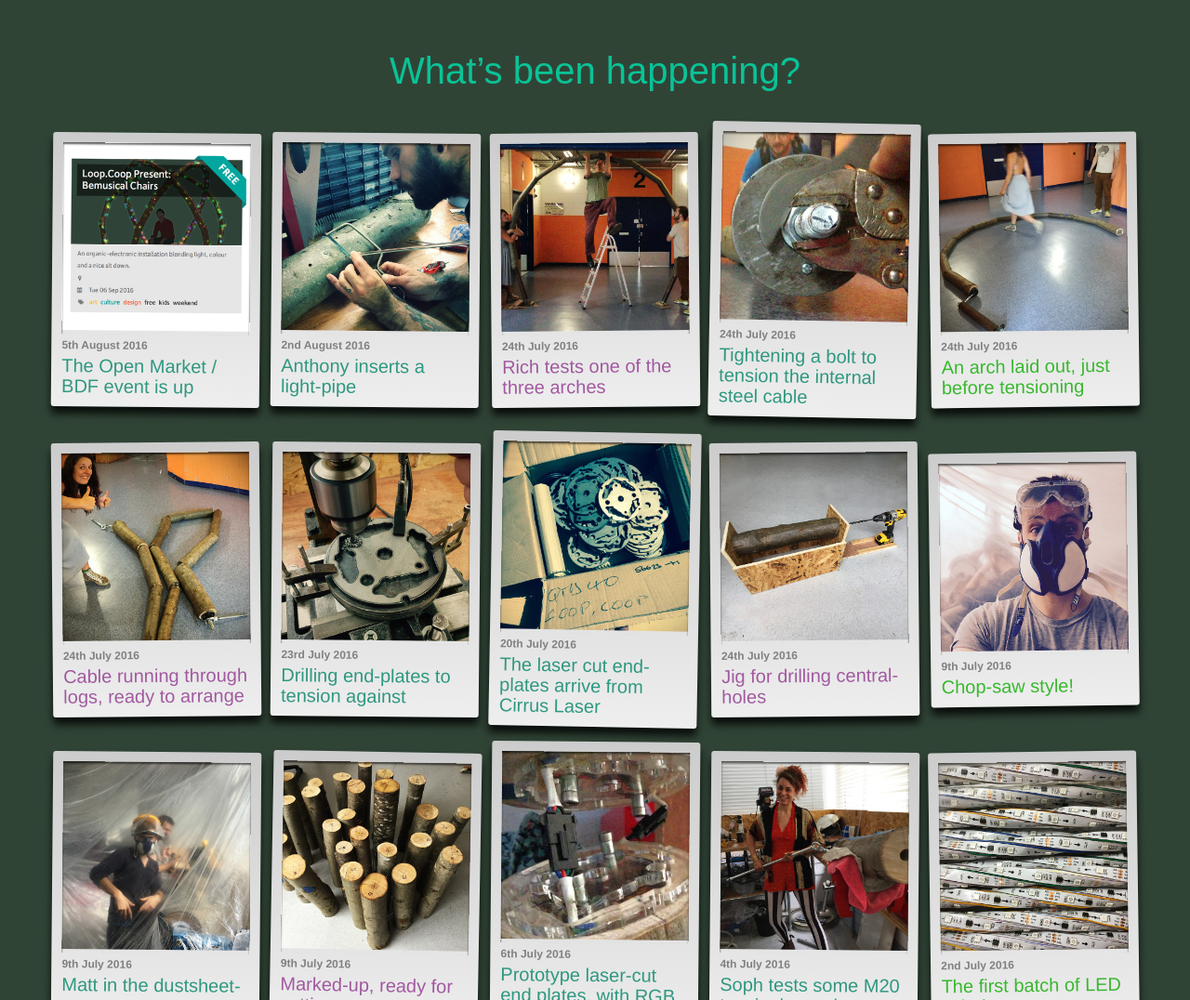
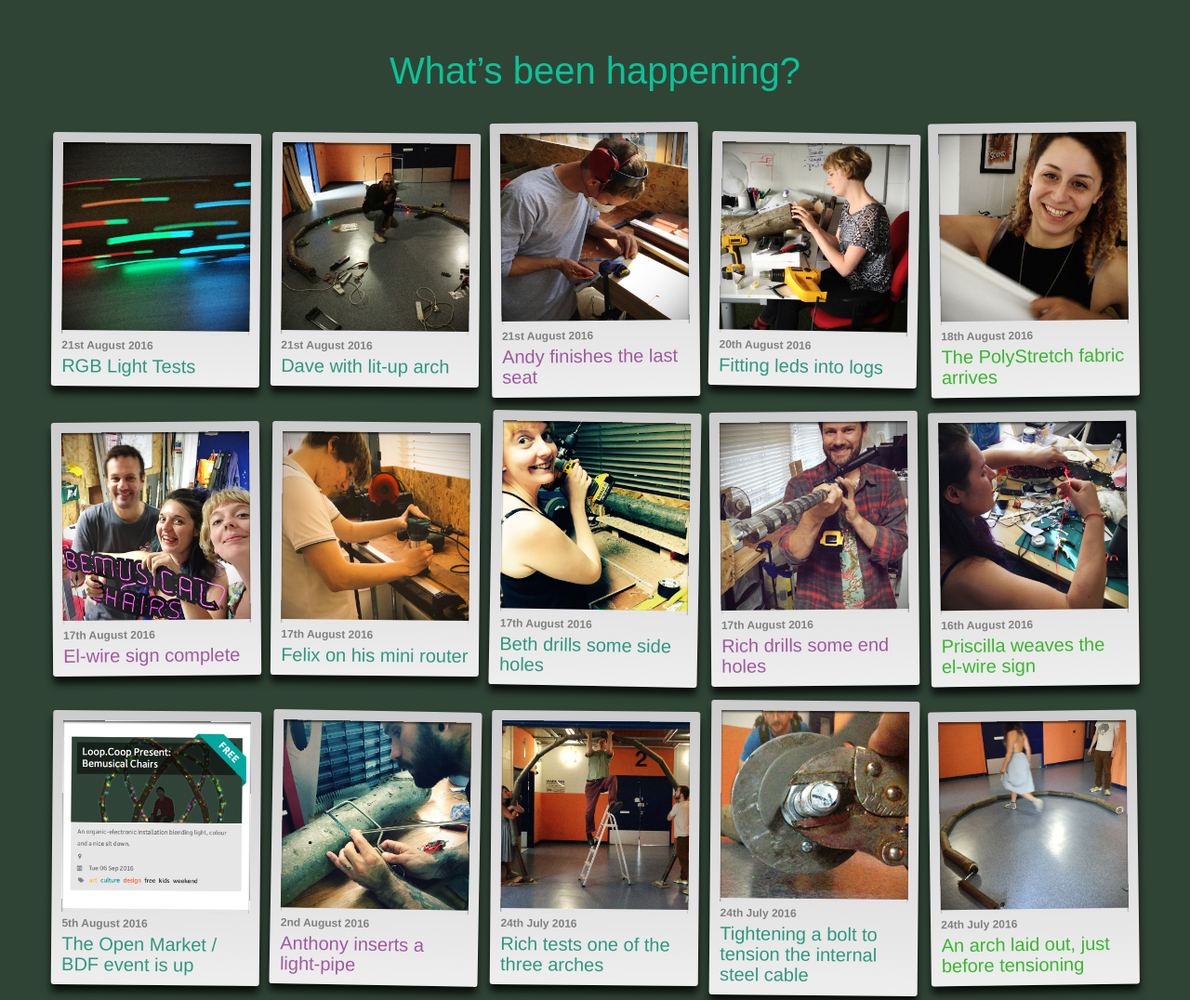
Before and after one commit to loopdotcoop/bemusicalchairs, a website: page index.html in a window 1280 px wide. Shown: the part 1126-2202 px from the top of the page at 93% size. Drawn offline with Linux system fonts and the light colour scheme; a web font is replaced by a local one.

Commit message:
0.2.2 new photos; thanks to Andy, Will and Marjon

```diff
--- a/index.html
+++ b/index.html
@@ -61,6 +61,46 @@
               <h2>What’s been happening?</h2>
               <ul>
                 <li>
+                  <span><img src="assets/20160821-rgb-light-tests.jpg"></span>
+                  <h5>21st August 2016</h5>
+                  <p>RGB Light Tests</p>
+                </li><li>
+                  <span><img src="assets/20160821-dave-with-lit-up-arch.jpg"></span>
+                  <h5>21st August 2016</h5>
+                  <p>Dave with lit-up arch</p>
+                </li><li>
+                  <span><img src="assets/20160821-andy-finishes-the-last-seat.jpg"></span>
+                  <h5>21st August 2016</h5>
+                  <p>Andy finishes the last seat</p>
+                </li><li>
+                  <span><img src="assets/20160820-fitting-leds-into-logs.jpg"></span>
+                  <h5>20th August 2016</h5>
+                  <p>Fitting leds into logs</p>
+                </li><li>
+                  <span><img src="assets/20160818-the-polystretch-fabric-arrives.jpg"></span>
+                  <h5>18th August 2016</h5>
+                  <p>The PolyStretch fabric arrives</p>
+                </li><li>
+                  <span><img src="assets/20160817-el-wire-sign-complete.jpg"></span>
+                  <h5>17th August 2016</h5>
+                  <p>El-wire sign complete</p>
+                </li><li>
+                  <span><img src="assets/20160817-felix-on-his-mini-router.jpg"></span>
+                  <h5>17th August 2016</h5>
+                  <p>Felix on his mini router</p>
+                </li><li>
+                  <span><img src="assets/20160817-beth-drills-some-side-holes.jpg"></span>
+                  <h5>17th August 2016</h5>
+                  <p>Beth drills some side holes</p>
+                </li><li>
+                  <span><img src="assets/20160817-rich-drills-some-end-holes.jpg"></span>
+                  <h5>17th August 2016</h5>
+                  <p>Rich drills some end holes</p>
+                </li><li>
+                  <span><img src="assets/20160816-priscilla-weaves-the-el-wire-sign.jpg"></span>
+                  <h5>16th August 2016</h5>
+                  <p>Priscilla weaves the el-wire sign</p>
+                </li><li>
                   <span><img src="assets/20160805-bdf-event-in-calendar-v2.jpg"></span>
                   <h5>5th August 2016</h5>
                   <p>The Open Market / BDF event is up</p>
@@ -193,12 +233,14 @@
                 <li>Monty</li>
                 <li>Jamie and Anthony</li>
                 <li>Felix</li>
+                <li>Andy and Will</li>
                 <li>Becky, Richard and Keivor at Harvey &amp; John</li>
                 <li>Ricky at Cirrus Laser</li>
                 <li>Zoli at Exhibit Printing</li>
                 <li>Phil at Hampshire Chestnut</li>
                 <li>Rick at The Wood Store</li>
                 <li>James at MMA Architectural</li>
+                <li>Marjon at ShowTex</li>
                 <li>Laurence at Brighton Digital Festival</li>
                 <li>Morgan at Shambala Festival</li>
                 <li>Paul and Alex at The Open Market</li>
--- a/package.json
+++ b/package.json
@@ -1,6 +1,6 @@
 {
   "name": "bemusicalchairs",
-  "version": "0.2.1",
+  "version": "0.2.2",
   "description": "An enchantingly-interactive installation blending light, sound and a pleasant sit down. ",
   "main": "build/bemusicalchairs.js",
   "directories": {
```
Also changed, not shown: assets/20160816-priscilla-weaves-the-el-wire-sign.jpg (added), assets/20160817-beth-drills-some-side-holes.jpg (added), assets/20160817-el-wire-sign-complete.jpg (added), assets/20160817-felix-on-his-mini-router.jpg (added), assets/20160817-rich-drills-some-end-holes.jpg (added), assets/20160818-the-polystretch-fabric-arrives.jpg (added), assets/20160820-fitting-leds-into-logs.jpg (added), assets/20160821-andy-finishes-the-last-seat.jpg (added), assets/20160821-dave-with-lit-up-arch.jpg (added), assets/20160821-rgb-light-tests.jpg (added).
